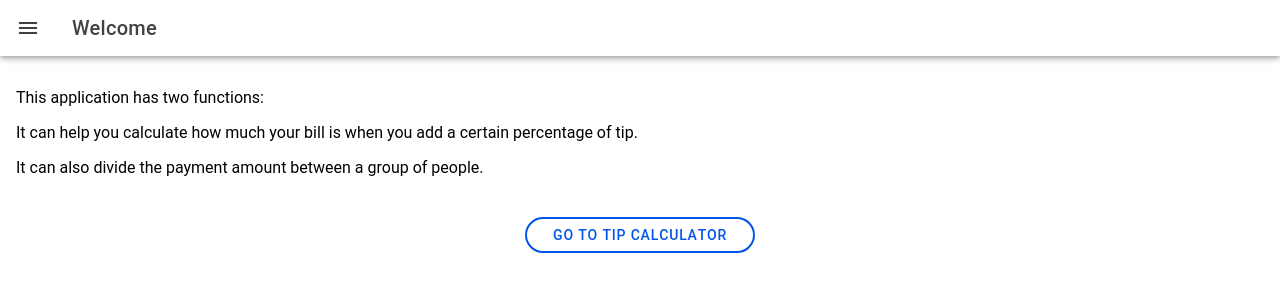
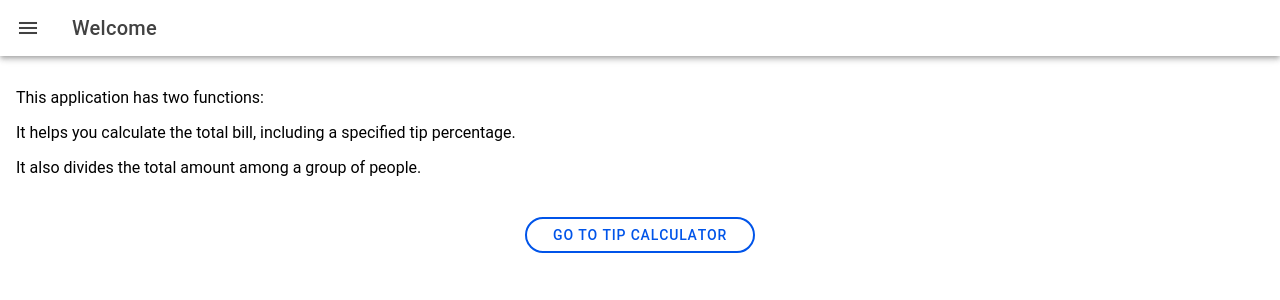
Before and after one commit to h-nyman/tipCalculator, a React (Vite) app: page /welcome in a window 1280 px wide. Shown: the top 300 px of the page. Built offline with nearby package versions, Linux system fonts and the light colour scheme.

Commit message:
Fix text

```diff
--- a/src/pages/Welcome.tsx
+++ b/src/pages/Welcome.tsx
@@ -18,14 +18,14 @@ const Welcome: React.FC = () => {
                     </IonToolbar>
                 </IonHeader>
                 <IonText>
-                    <p>This application has two functions: </p>
-                    <p>It can help you calculate how much your bill is when you add a certain percentage of tip.</p>
-                    <p>It can also divide the payment amount between a group of people.</p></IonText>
-                <div className="center-container">
-                    <IonButton routerLink="/tip" shape="round" fill="outline">
-                        Go to Tip Calculator
-                    </IonButton>
-                </div>
+                    <p>This application has two functions:</p>
+                    <p>It helps you calculate the total bill, including a specified tip percentage.</p>
+                    <p>It also divides the total amount among a group of people.</p></IonText>
+                    <div className="center-container">
+                        <IonButton routerLink="/tip" shape="round" fill="outline">
+                            Go to Tip Calculator
+                        </IonButton>
+                    </div>
             </IonContent>
         </IonPage>
     );
```
